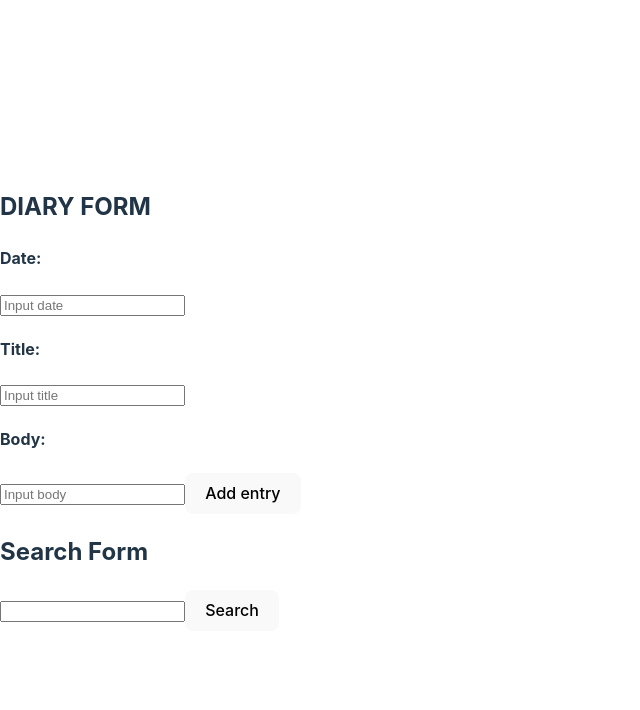
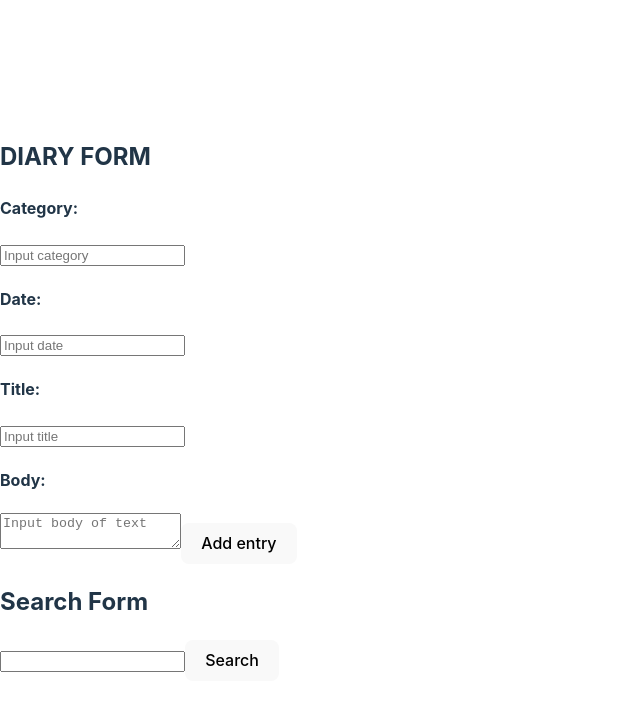
Before and after one commit to iamchizim/personal-diary-app, a React (Vite) app: page / in a window 1280 px wide. Shown: the top 710 px of the page, without its empty margins (0-640 px from the left). Built offline with nearby package versions, Linux system fonts and the light colour scheme.

Commit message:
added a library called lodash in order to categorize each entry

```diff
--- a/package.json
+++ b/package.json
@@ -11,6 +11,7 @@
   },
   "dependencies": {
     "@types/react-router-dom": "^5.3.3",
+    "lodash": "^4.17.21",
     "react": "^19.0.0",
     "react-dom": "^19.0.0",
     "react-router-dom": "^7.0.2",
@@ -18,6 +19,7 @@
   },
   "devDependencies": {
     "@eslint/js": "^9.15.0",
+    "@types/lodash": "^4.17.13",
     "@types/react": "^19.0.0",
     "@types/react-dom": "^19.0.0",
     "@vitejs/plugin-react": "^4.3.4",
--- a/src/components/DiaryForm.tsx
+++ b/src/components/DiaryForm.tsx
@@ -1,15 +1,22 @@
 import React from "react";
 import { useState } from "react";
 import { Entry } from "../utils/diary";
-const DiaryForm = () => {
+
+interface DiaryFormProps {
+  refreshEntries: () => void;
+}
+const DiaryForm: React.FC<DiaryFormProps> = ({ refreshEntries }) => {
+  const [category, setCategory] = useState("");
   const [date, setDate] = useState("");
   const [title, setTitle] = useState("");
   const [body, setBody] = useState("");
 
   const handleAddEntry = (event: React.FormEvent) => {
     event.preventDefault();
-    const newEntry = new Entry(date, title, body);
+    const newEntry = new Entry(category, date, title, body);
     Entry.addEntry(newEntry);
+    refreshEntries();
+    setCategory("");
     setDate("");
     setTitle("");
     setBody("");
@@ -19,12 +26,37 @@ const DiaryForm = () => {
     <section>
       <form onSubmit={handleAddEntry}>
         <h2>DIARY FORM</h2>
+        <h4>Category:</h4>
+        <input
+          type="text"
+          onChange={(event) => setCategory(event.target.value)}
+          value={category}
+          placeholder="Input category"
+          required
+        />
         <h4>Date:</h4>
-        <input type="text" value={date} placeholder="Input date" required />
+        <input
+          type="text"
+          onChange={(event) => setDate(event.target.value)}
+          value={date}
+          placeholder="Input date"
+          required
+        />
         <h4>Title:</h4>
-        <input type="text" value={title} placeholder="Input title" required />
+        <input
+          type="text"
+          onChange={(event) => setTitle(event.target.value)}
+          value={title}
+          placeholder="Input title"
+          required
+        />
         <h4>Body:</h4>
-        <input type="text" value={body} placeholder="Input body" required />
+        <textarea
+          value={body}
+          onChange={(event) => setBody(event.target.value)}
+          placeholder="Input body of text"
+          required
+        ></textarea>
         <button type="submit">Add entry</button>
       </form>
     </section>
--- a/src/components/DiaryList.tsx
+++ b/src/components/DiaryList.tsx
@@ -1,22 +1,29 @@
 import React from "react";
 import { Entry } from "../utils/diary";
 import { Link } from "react-router-dom";
-
+import _ from "lodash";
 interface EntryListProps {
   entries: Entry[];
   deleteEntry: (id: string) => void;
 }
 const DiaryList: React.FC<EntryListProps> = ({ entries, deleteEntry }) => {
+  const categorizedEntries = _.groupBy(entries, "category");
   return (
     <section>
-      {entries.map((entry) => (
-        <div key={entry.id}>
-          <h3>{entry.title}</h3>
-          <h4>{entry.date}</h4>
-          <button onClick={() => deleteEntry(entry.id)}>Delete</button>
-          <Link to={`DiaryDetails${entry.date}`} state={{ entry }}>
-            Read More
-          </Link>
+      {Object.keys(categorizedEntries).map((category) => (
+        <div key={category}>
+          <h4>{category}</h4>
+          <ul>
+            {categorizedEntries[category].map((entry) => (
+              <li key={entry.id}>
+                {entry.title}
+                <Link to={`/DiaryDetails/${entry.id}`} state={{ entry }}>
+                  Read More
+                </Link>
+                <button onClick={() => deleteEntry(entry.id)}>Delete</button>
+              </li>
+            ))}
+          </ul>
         </div>
       ))}
     </section>
--- a/src/components/DiarySearch.tsx
+++ b/src/components/DiarySearch.tsx
@@ -34,6 +34,7 @@ const DiarySearch = () => {
         {searchResults.length > 0 &&
           searchResults.map((entry) => (
             <div>
+              <h3>{entry.category}</h3>
               <h4>{entry.date}</h4>
               <h5>{entry.title}</h5>
               <p>{entry.body}</p>
--- a/src/components/PersonalDiaryApp.tsx
+++ b/src/components/PersonalDiaryApp.tsx
@@ -1,4 +1,4 @@
-import React from "react";
+
 import { useState, useEffect } from "react";
 import { Entry } from "../utils/diary";
 import DiaryForm from "./DiaryForm";
@@ -12,12 +12,18 @@ const PersonalDiaryApp = () => {
     setEntries(Entry.getDiaryEntries);
   }, []);
 
+  const refreshEntries = () => {
+    setEntries(Entry.getDiaryEntries());
+  };
+
   const deleteEntry = (id: string) => {
     Entry.deleteEntry(id);
+    refreshEntries()
   };
+
   return (
     <section>
-      <DiaryForm />
+      <DiaryForm refreshEntries={refreshEntries} />
       <DiaryList entries={entries} deleteEntry={deleteEntry} />
       <DiarySearch />
     </section>
--- a/src/utils/diary.ts
+++ b/src/utils/diary.ts
@@ -1,12 +1,14 @@
 import { generateId } from "./generateId";
 export class Entry {
   id: string;
+  category: string
   title: string;
   date: string;
   body: string;
 
-  constructor(title: string, date: string, body: string) {
+  constructor(category: string,title: string, date: string, body: string) {
     this.id = generateId();
+    this.category = category
     this.title = title;
     this.date = date;
     this.body = body;
```
Also changed, not shown: 1 other file (tests, documents, lock files or other folders).
